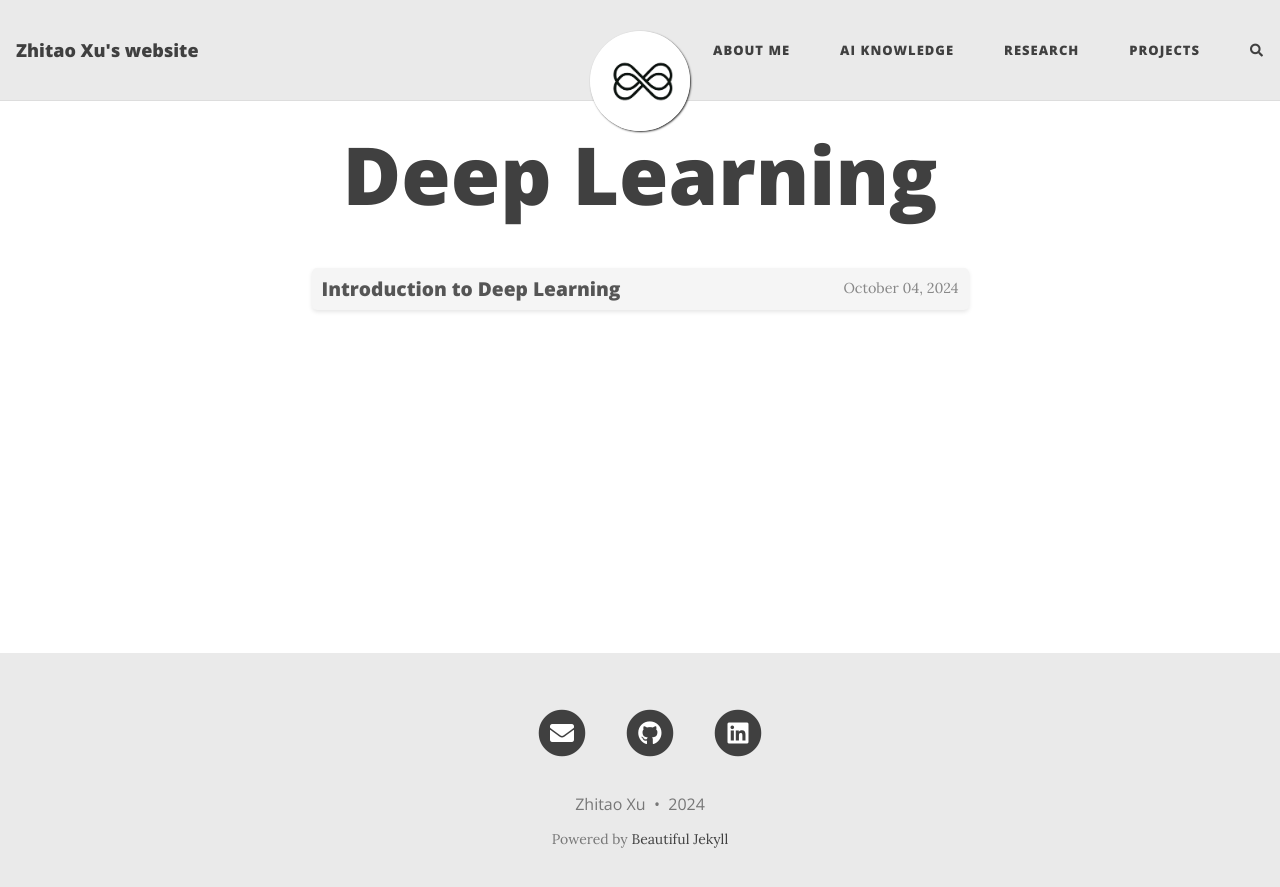
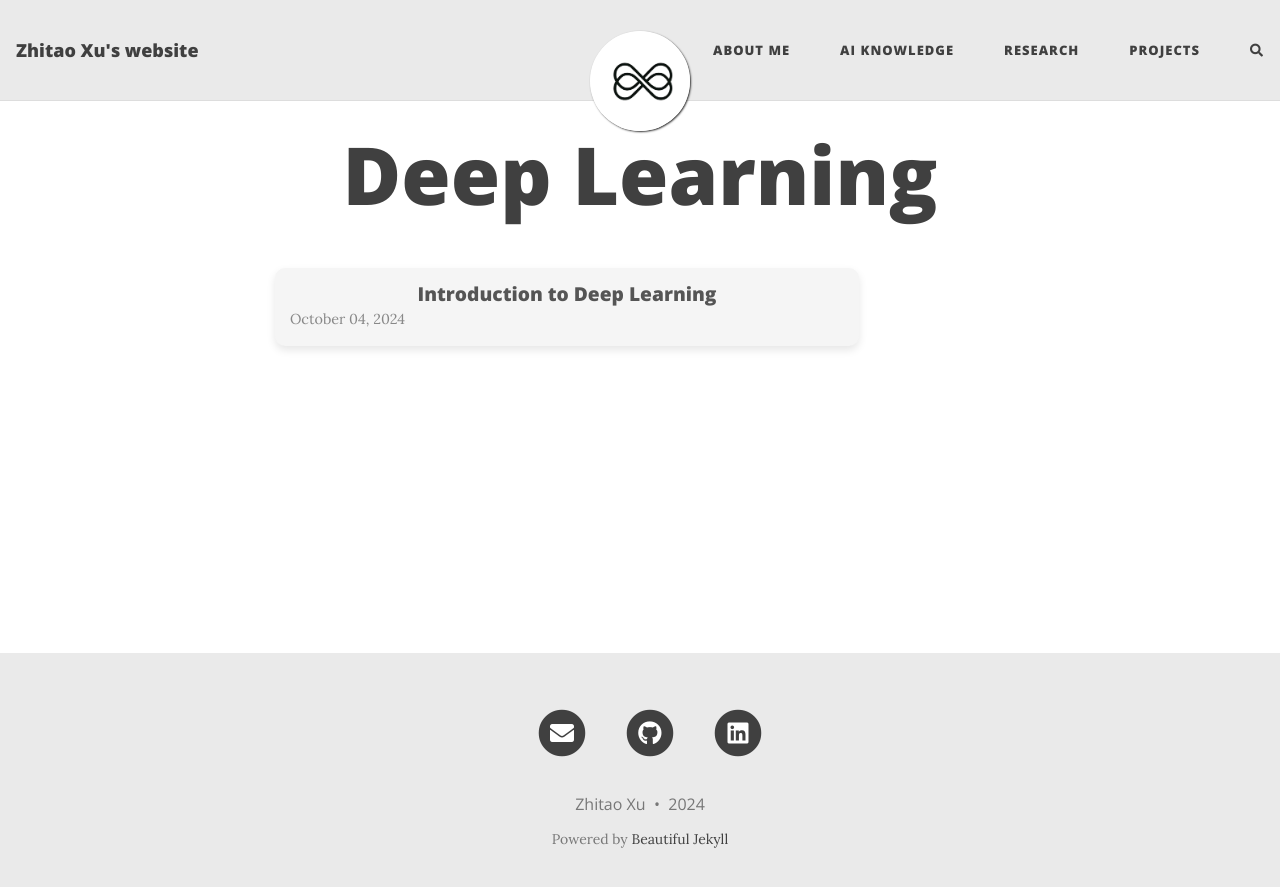
Before and after one commit to HerrXu01/herrxu01.github.io, a Jekyll site: the page built from ai-knowledge/deep-learning/index.md, in a window 1280 px wide. Shown: the top 887 px of the page. Built offline with Jekyll 4.4.1, drawn with Linux system fonts in a browser that asks for light colours; comment, search, counter and statistics services are not loaded.

Commit message:
adjust links of note cards

```diff
--- a/ai-knowledge/deep-learning/index.md
+++ b/ai-knowledge/deep-learning/index.md
@@ -7,8 +7,10 @@
   {% assign posts = site.categories.deep-learning %}
   {% for post in posts %}
   <div class="note-card">
-    <h3><a href="{{ post.url }}">{{ post.title }}</a></h3>
-    <span class="note-date">{{ post.date | date: "%B %d, %Y" }}</span>
+    <a href="{{ post.url }}">
+      <h3>{{ post.title }}</h3>
+      <span class="note-date">{{ post.date | date: "%B %d, %Y" }}</span>
+    </a>
   </div>
   {% endfor %}
 </div>
--- a/assets/css/beautifuljekyll.css
+++ b/assets/css/beautifuljekyll.css
@@ -1367,39 +1367,39 @@
   color: #0056b3;
 }
 
-.note-cards {
-  display: flex;
-  flex-direction: column;
-  align-items: center;
+.note-card {
+  background: #f5f5f5;
+  border-radius: 10px;
+  box-shadow: 0 4px 8px rgba(0, 0, 0, 0.1);
+  padding: 15px;
+  margin: 10px 0;
+  width: 80%;
+  text-align: left;
+  transition: background-color 0.3s; /* 添加过渡效果 */
 }
 
-.note-card {
-  background: #f5f5f5;
-  border-radius: 5px;
-  box-shadow: 0 2px 4px rgba(0, 0, 0, 0.1);
-  padding: 10px;
-  margin: 10px 0;
-  width: 90%;
-  display: flex;
-  justify-content: space-between;
-  align-items: center;
+.note-card a {
+  display: block; /* 让链接填充整个卡片 */
+  color: inherit; /* 使用父元素的颜色 */
+  text-decoration: none; /* 移除链接下划线 */
+}
+
+.note-card:hover {
+  background-color: #007BFF; /* 鼠标悬停时改变背景颜色 */
 }
 
 .note-card h3 {
   margin: 0;
   font-size: 1.2rem;
-}
-
-.note-card h3 a {
-  text-decoration: none;
-  color: #555;
-}
-
-.note-card h3 a:hover {
-  text-decoration: underline;
+  color: #555; /* 设置标题颜色为黑色 */
 }
 
 .note-card .note-date {
   font-size: 0.9rem;
-  color: #888; /* 深灰色，用于日期 */
+  color: #888; /* 日期颜色 */
 }
+
+.note-card:hover h3,
+.note-card:hover .note-date {
+  color: #fff; /* 鼠标悬停时文字变为白色 */
+}
```
Also changed, not shown: ai-knowledge/machine-learning/index.md (+4 -2 lines).
